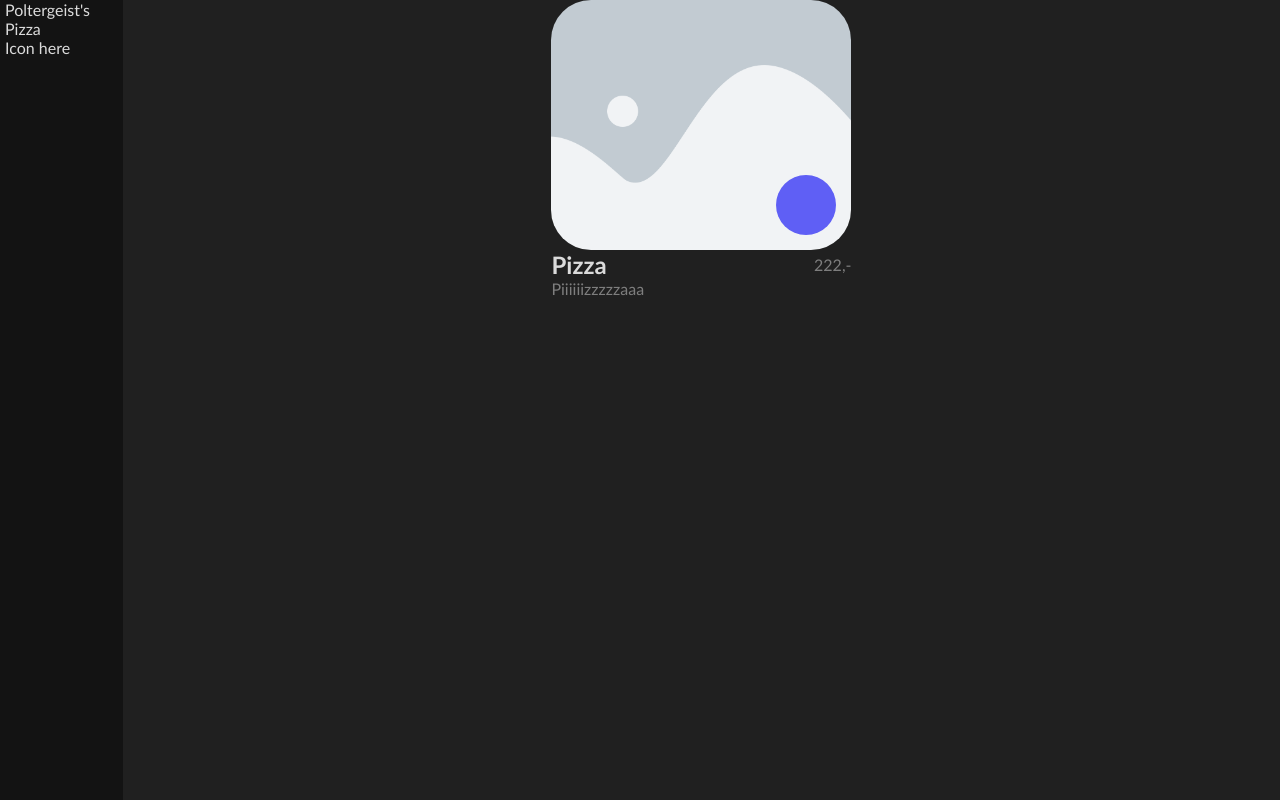
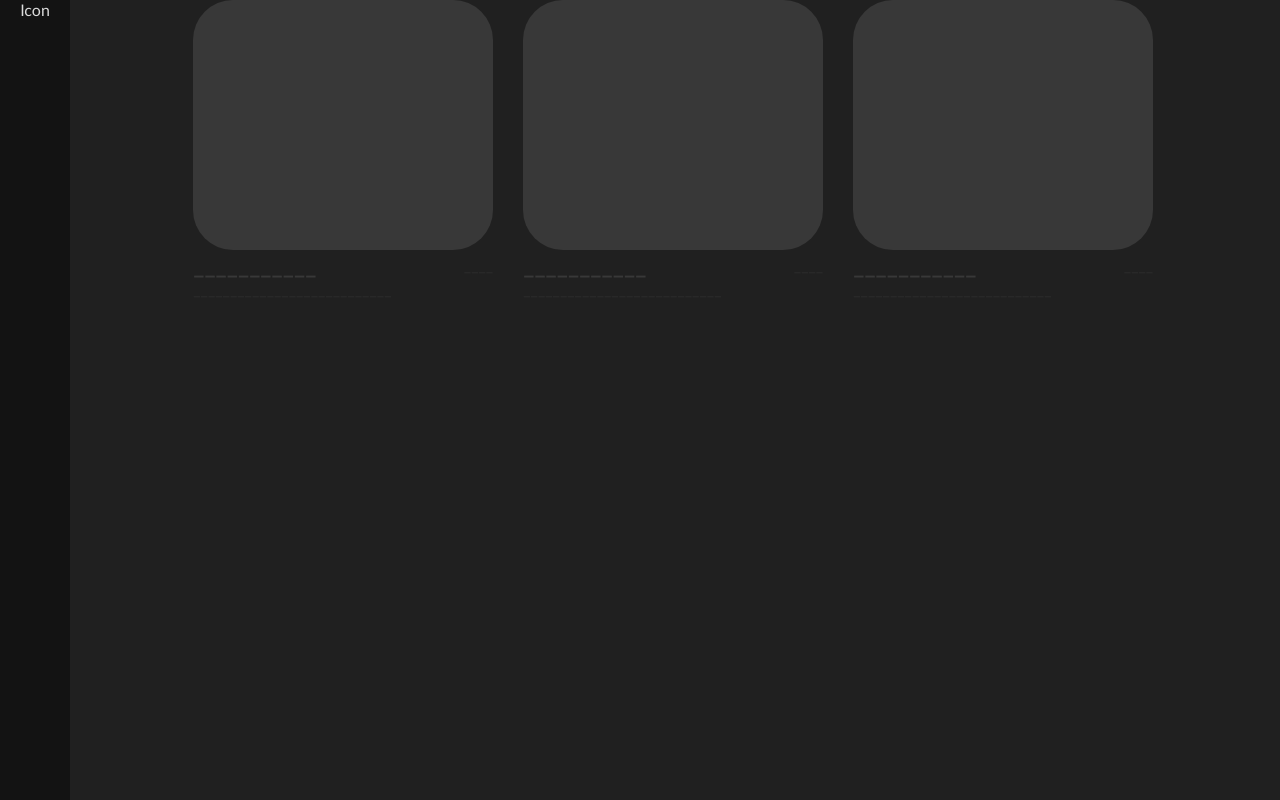
Before and after one commit to Jun1l1ll1/poltergeists-pizza, a website with bundled scripts: page dungeon.html in a window 1280 px wide. Built offline with nearby package versions, Linux system fonts and the light colour scheme; no server answers.

Commit message:
showing pizzas

```diff
--- a/dungeon.html
+++ b/dungeon.html
@@ -8,24 +8,34 @@
 <body>
     <div style="display: flex;">
 
-        <div class="navbar_cont">
-            <link>Poltergeist's Pizza</link></br>
-            <link>Icon here</link>
+        <div class="left_column">
+            <div class="navbar_cont">
+                <a>Icon</a>
+            </div>
         </div>
-
 
         <div class="center_elements">
 
-            <div class="pizza_cont">
-                <div class="pizza_img">
-                    <img src="assets/placeholder.webp" alt=""/>
-                    <div class="pizza_settings"></div>
+            <div id="pizza_dungeon">
+
+                <div class="pizza_cont" style="color: var(--lighter-color)">
+                    <div class="pizza_img"></div>
+                    <div class="pizza_head_align"> <h2>___________</h2> <p>____</p> </div>
+                    <p style="width: 300px;">___________________________</p>
                 </div>
-                <div class="pizza_head_align">
-                    <h2>Pizza</h2>
-                    <p>222,-</p>
+
+                <div class="pizza_cont" style="color: var(--lighter-color)">
+                    <div class="pizza_img"></div>
+                    <div class="pizza_head_align"> <h2>___________</h2> <p>____</p> </div>
+                    <p style="width: 300px;">___________________________</p>
                 </div>
-                <p>Piiiiiizzzzzaaa</p>
+
+                <div class="pizza_cont" style="color: var(--lighter-color)">
+                    <div class="pizza_img"></div>
+                    <div class="pizza_head_align"> <h2>___________</h2> <p>____</p> </div>
+                    <p style="width: 300px;">___________________________</p>
+                </div>
+
             </div>
 
         </div>
--- a/firebase.js
+++ b/firebase.js
@@ -25,12 +25,34 @@ const db = getFirestore(app);
 // Get pizzas
 const pizza_lib = collection(db, "pizzalib");
 
-await setDoc(doc(pizza_lib, "cthulhusfavorite"), {
-    name: "Cthulhu\'s favorite",
-    ingredients: ["Lotus flower", "Squid", "Cheddar", "Parmesan", "Tomato sauce"]
-});
 
+// CREATE A PIZZA
+// await setDoc(doc(pizza_lib, "satanspizza"), {
+//     name: "Satan\'s pizza",
+//     ingredients: ["Goat meat", "Olives", "Puer", "Poison ivy", "\"Special\" sauce"],
+//     price: 666
+// });
+
+
+// PRINT THE PIZZAS ON PAGE
+let dungeon_html_obj = document.getElementById("pizza_dungeon");
 const pizza_docs = await getDocs(pizza_lib);
+dungeon_html_obj.innerHTML = "";
 pizza_docs.forEach((doc) => {
+    let ingred_txt = String(doc.data().ingredients).replaceAll(",", " • ");
+
+    dungeon_html_obj.innerHTML += `
+        <div class="pizza_cont" id="${doc.id}">
+            <div class="pizza_img">
+                <img src="assets/placeholder.webp" alt=""/>
+                <div class="pizza_settings"></div>
+            </div>
+            <div class="pizza_head_align">
+                <h2>${doc.data().name}</h2>
+                <p>${doc.data().price},-</p>
+            </div>
+            <p style="width: 300px;">${ingred_txt}</p>
+        </div>
+        `
     console.log(doc.id, " => ", doc.data());
 });
--- a/styles.css
+++ b/styles.css
@@ -1,6 +1,7 @@
 :root {
     --primary-color: #5f5ff5;
     --text-color: #dbdbdb;
+    --lighter-color: #383838;
     --background-color: #202020;
     --element-color: #131313;
     --radius-settings: 40px;
@@ -38,12 +39,19 @@ h1, h2, h3, h4, h5, h6, p {
 
 
 
+.left_column {
+    width: 70px;
+    position: relative;
+}
 .navbar_cont {
+    display: flex;
+    flex-direction: column;
+    align-items: center;
+
     background-color: var(--element-color);
     height: 100vh;
-    padding-left: 5px;
-    padding-right: 5px;
-    width: fit-content;
+    width: inherit;
+    position: fixed;
 }
 
 .center_elements {
@@ -54,8 +62,24 @@ h1, h2, h3, h4, h5, h6, p {
 
 
 
+#pizza_dungeon {
+    display: grid;
+    grid-template-columns: 1fr;
+
+    @media only screen and (min-width: 1100px) {
+        grid-template-columns: repeat(3, 1fr);
+        gap: 30px;
+    }
+    @media only screen and (min-width: 800px) and (max-width: 1100px) {
+        grid-template-columns: repeat(2, 1fr);
+        gap: 30px;
+    }
+}
+
+
 .pizza_cont {
     height: fit-content;
+    width: fit-content;
 }
 
 .pizza_cont .pizza_img {
@@ -63,7 +87,7 @@ h1, h2, h3, h4, h5, h6, p {
     height: 250px;
     border-radius: var(--radius-settings);
     overflow: hidden;
-    background-color: var(--element-color);
+    background-color: var(--lighter-color);
     display: flex;
     justify-content: center;
     align-items: center;
@@ -95,3 +119,13 @@ h1, h2, h3, h4, h5, h6, p {
     font-weight: lighter;
     opacity: .5;
 }
+
+
+
+
+
+.no_padding_resize {
+    -webkit-box-sizing: border-box;
+    -moz-box-sizing: border-box;
+    box-sizing: border-box;
+}
```
